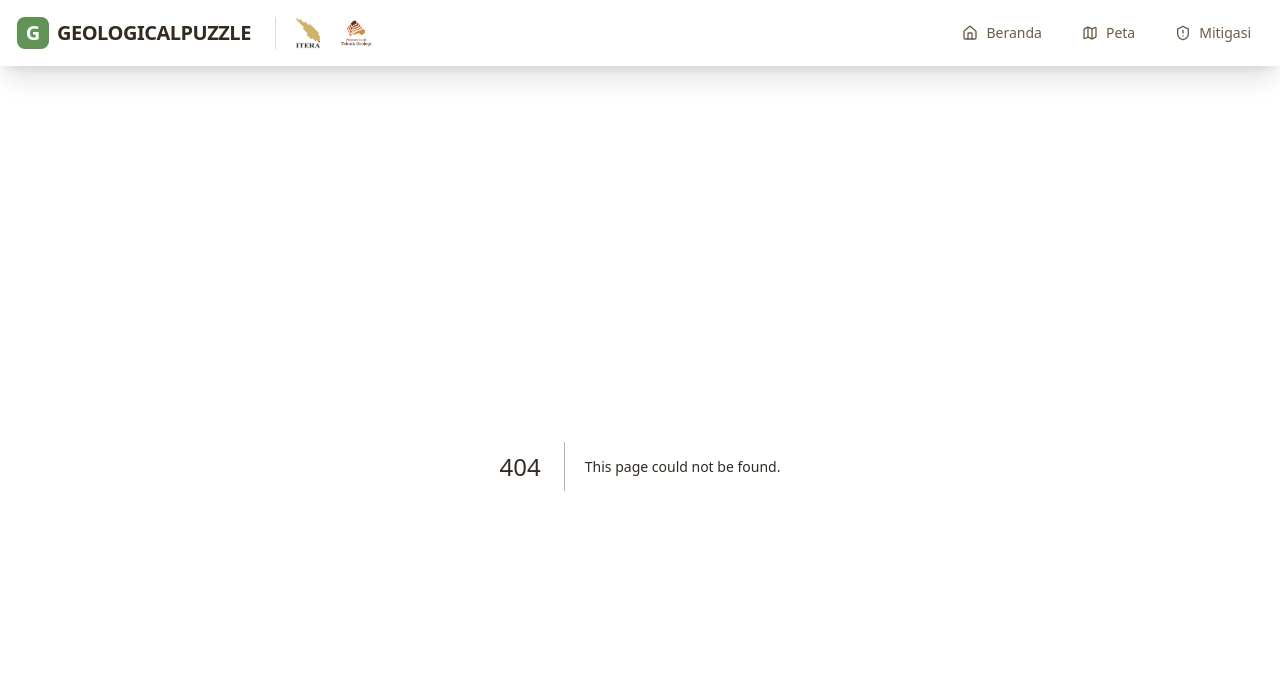
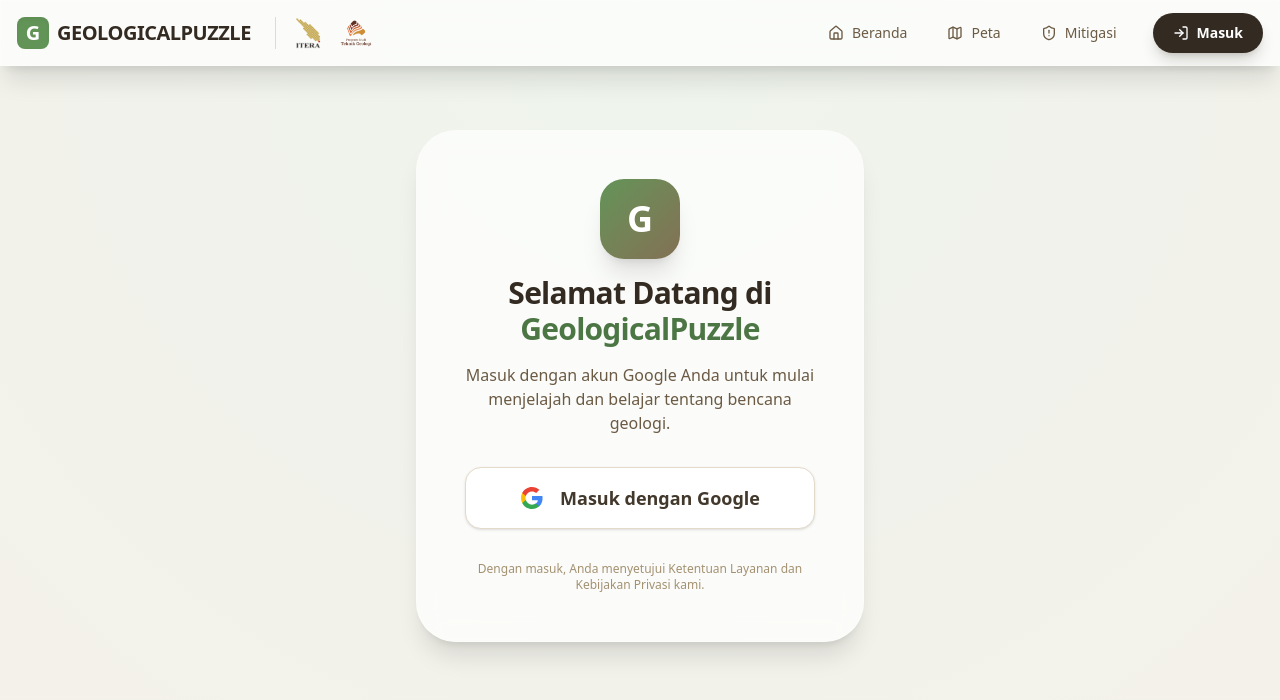
Before and after one commit to MarioSitepu/geopuzzle, a Next.js app: page /login in a window 1280 px wide. Before the commit this address had no page. Shown: the top 700 px of the page. Built offline with nearby package versions, Linux system fonts and the light colour scheme; no server answers.

Commit message:
feat : adding google login on navbar and restrict user for playing if havnt login google yet

```diff
--- a/package.json
+++ b/package.json
@@ -16,6 +16,7 @@
     "lucide-react": "^0.473.0",
     "motion": "^12.4.1",
     "next": "16.2.2",
+    "next-auth": "^4.24.14",
     "react": "19.2.4",
     "react-dom": "19.2.4",
     "tailwind-merge": "^2.6.0",
--- /dev/null
+++ b/src/app/api/auth/[...nextauth]/route.ts
@@ -0,0 +1,21 @@
+import NextAuth from "next-auth";
+import GoogleProvider from "next-auth/providers/google";
+
+const handler = NextAuth({
+  providers: [
+    GoogleProvider({
+      clientId: process.env.GOOGLE_CLIENT_ID || "",
+      clientSecret: process.env.GOOGLE_CLIENT_SECRET || "",
+    }),
+  ],
+  pages: {
+    signIn: "/login",
+  },
+  callbacks: {
+    async session({ session, token }) {
+      return session;
+    },
+  },
+});
+
+export { handler as GET, handler as POST };
--- a/src/app/layout.tsx
+++ b/src/app/layout.tsx
@@ -3,6 +3,8 @@ import { Outfit } from "next/font/google";
 import "./globals.css";
 import Navbar from "@/components/Navbar";
 import ThemeHandler from "@/components/ThemeHandler";
+import AuthGuard from "@/components/AuthGuard";
+import Providers from "@/components/Providers";
 
 const outfit = Outfit({
   subsets: ["latin"],
@@ -22,11 +24,15 @@ export default function RootLayout({
   return (
     <html lang="id" className={`${outfit.variable} h-full antialiased`}>
       <body className="min-h-full flex flex-col font-sans">
-        <ThemeHandler />
-        <Navbar />
-        <main className="flex-grow flex flex-col relative text-earth-900">
-          {children}
-        </main>
+        <Providers>
+          <AuthGuard>
+            <ThemeHandler />
+            <Navbar />
+            <main className="flex-grow flex flex-col relative text-earth-900">
+              {children}
+            </main>
+          </AuthGuard>
+        </Providers>
       </body>
     </html>
   );
--- /dev/null
+++ b/src/app/login/page.tsx
@@ -0,0 +1,67 @@
+'use client';
+
+import { motion } from 'motion/react';
+import { useRouter } from 'next/navigation';
+import { signIn } from 'next-auth/react';
+import PageTransition from '@/components/PageTransition';
+import { LogIn } from 'lucide-react';
+
+export default function LoginPage() {
+  const router = useRouter();
+
+  const handleGoogleLogin = () => {
+    signIn('google', { callbackUrl: '/' });
+  };
+
+  return (
+    <PageTransition className="flex items-center justify-center min-h-[80vh] p-4">
+      <motion.div
+        initial={{ opacity: 0, y: 20 }}
+        animate={{ opacity: 1, y: 0 }}
+        className="glass max-w-md w-full p-8 sm:p-12 rounded-[2.5rem] text-center space-y-8"
+      >
+        <div className="space-y-4">
+          <div className="w-20 h-20 bg-gradient-to-br from-leaf-500 to-earth-500 rounded-3xl mx-auto flex items-center justify-center text-white text-4xl font-bold shadow-xl">
+            G
+          </div>
+          <h1 className="text-3xl font-extrabold text-earth-900 tracking-tight">
+            Selamat Datang di <br />
+            <span className="text-leaf-600">GeologicalPuzzle</span>
+          </h1>
+          <p className="text-earth-600">
+            Masuk dengan akun Google Anda untuk mulai menjelajah dan belajar tentang bencana geologi.
+          </p>
+        </div>
+
+        <button
+          onClick={handleGoogleLogin}
+          className="w-full flex items-center justify-center gap-4 bg-white border border-earth-200 text-earth-800 px-6 py-4 rounded-2xl font-bold text-lg shadow-sm hover:shadow-md hover:bg-earth-50 transition-all duration-300 active:scale-95 group"
+        >
+          <svg className="w-6 h-6" viewBox="0 0 24 24">
+            <path
+              fill="#4285F4"
+              d="M22.56 12.25c0-.78-.07-1.53-.2-2.25H12v4.26h5.92c-.26 1.37-1.04 2.53-2.21 3.31v2.77h3.57c2.08-1.92 3.28-4.74 3.28-8.09z"
+            />
+            <path
+              fill="#34A853"
+              d="M12 23c2.97 0 5.46-.98 7.28-2.66l-3.57-2.77c-.98.66-2.23 1.06-3.71 1.06-2.86 0-5.29-1.93-6.16-4.53H2.18v2.84C3.99 20.53 7.7 23 12 23z"
+            />
+            <path
+              fill="#FBBC05"
+              d="M5.84 14.09c-.22-.66-.35-1.36-.35-2.09s.13-1.43.35-2.09V7.07H2.18C1.43 8.55 1 10.22 1 12s.43 3.45 1.18 4.93l3.66-2.84z"
+            />
+            <path
+              fill="#EA4335"
+              d="M12 5.38c1.62 0 3.06.56 4.21 1.64l3.15-3.15C17.45 2.09 14.97 1 12 1 7.7 1 3.99 3.47 2.18 7.07l3.66 2.84c.87-2.6 3.3-4.53 6.16-4.53z"
+            />
+          </svg>
+          Masuk dengan Google
+        </button>
+
+        <p className="text-xs text-earth-400 mt-4">
+          Dengan masuk, Anda menyetujui Ketentuan Layanan dan <br /> Kebijakan Privasi kami.
+        </p>
+      </motion.div>
+    </PageTransition>
+  );
+}
--- /dev/null
+++ b/src/components/AuthGuard.tsx
@@ -0,0 +1,32 @@
+'use client';
+
+import { useEffect } from 'react';
+import { useRouter, usePathname } from 'next/navigation';
+import { useSession } from 'next-auth/react';
+
+export default function AuthGuard({ children }: { children: React.ReactNode }) {
+  const { data: session, status } = useSession();
+  const router = useRouter();
+  const pathname = usePathname();
+
+  useEffect(() => {
+    if (status === 'loading') return;
+
+    // If not logged in and trying to access protected routes
+    const isProtectedRoute = pathname.startsWith('/regions') || pathname.startsWith('/mitigation');
+
+    if (!session && isProtectedRoute) {
+      router.push('/login');
+    }
+  }, [session, status, pathname, router]);
+
+  if (status === 'loading') {
+    return (
+      <div className="min-h-screen flex items-center justify-center bg-earth-50">
+        <div className="w-12 h-12 border-4 border-leaf-200 border-t-leaf-600 rounded-full animate-spin" />
+      </div>
+    );
+  }
+
+  return <>{children}</>;
+}
--- a/src/components/Navbar.tsx
+++ b/src/components/Navbar.tsx
@@ -3,13 +3,16 @@
 import Link from 'next/link';
 import Image from 'next/image';
 import { usePathname } from 'next/navigation';
-import { Map, ShieldAlert, Home } from 'lucide-react';
+import { useSession, signOut } from 'next-auth/react';
+import { Map, ShieldAlert, Home, LogOut, LogIn, User as UserIcon } from 'lucide-react';
 import { cn } from '../lib/utils';
 import iteraLogo from './itera.png';
 import tgeologiLogo from './tgeologi.png';
 
 export default function Navbar() {
   const pathname = usePathname();
+  const { data: session } = useSession();
+  const user = session?.user;
 
   const navItems = [
     { path: '/', label: 'Beranda', icon: Home },
@@ -34,7 +37,8 @@ export default function Navbar() {
           </div>
         </div>
 
-        <nav className="flex items-center gap-1 sm:gap-4">
+        <nav className="flex items-center gap-2 sm:gap-4">
+          <div className="hidden lg:flex items-center gap-1 sm:gap-4 mr-2">
             {navItems.map((item) => {
               const Icon = item.icon;
               const isActive = pathname === item.path || (item.path !== '/' && pathname?.startsWith(item.path));
@@ -55,6 +59,36 @@ export default function Navbar() {
                 </Link>
               );
             })}
+          </div>
+
+          {user ? (
+            <div className="flex items-center gap-3 pl-4 border-l border-earth-200">
+              <div className="hidden sm:block text-right">
+                <p className="text-xs font-bold text-earth-900 line-clamp-1">{user.name}</p>
+                <p className="text-[10px] text-earth-500 line-clamp-1">{user.email}</p>
+              </div>
+              <div className="relative group">
+                <div className="w-10 h-10 rounded-full border-2 border-leaf-200 overflow-hidden shadow-sm">
+                  <img src={user.image} alt={user.name} className="w-full h-full object-cover" />
+                </div>
+                <button
+                  onClick={() => signOut()}
+                  className="absolute -bottom-1 -right-1 p-1.5 bg-white text-red-500 rounded-full shadow-lg border border-earth-100 hover:bg-red-50 transition-colors"
+                  title="Logout"
+                >
+                  <LogOut className="w-3 h-3" />
+                </button>
+              </div>
+            </div>
+          ) : (
+            <Link
+              href="/login"
+              className="flex items-center gap-2 px-5 py-2.5 bg-earth-900 text-white rounded-full text-sm font-bold shadow-lg shadow-earth-900/20 hover:bg-black transition-all active:scale-95"
+            >
+              <LogIn className="w-4 h-4" />
+              <span>Masuk</span>
+            </Link>
+          )}
         </nav>
       </div>
     </header>
--- /dev/null
+++ b/src/components/Providers.tsx
@@ -0,0 +1,7 @@
+'use client';
+
+import { SessionProvider } from "next-auth/react";
+
+export default function Providers({ children }: { children: React.ReactNode }) {
+  return <SessionProvider>{children}</SessionProvider>;
+}
```
Also changed, not shown: 1 other file (tests, documents, lock files or other folders). Lines whose indentation alone changed are shown as unchanged.
